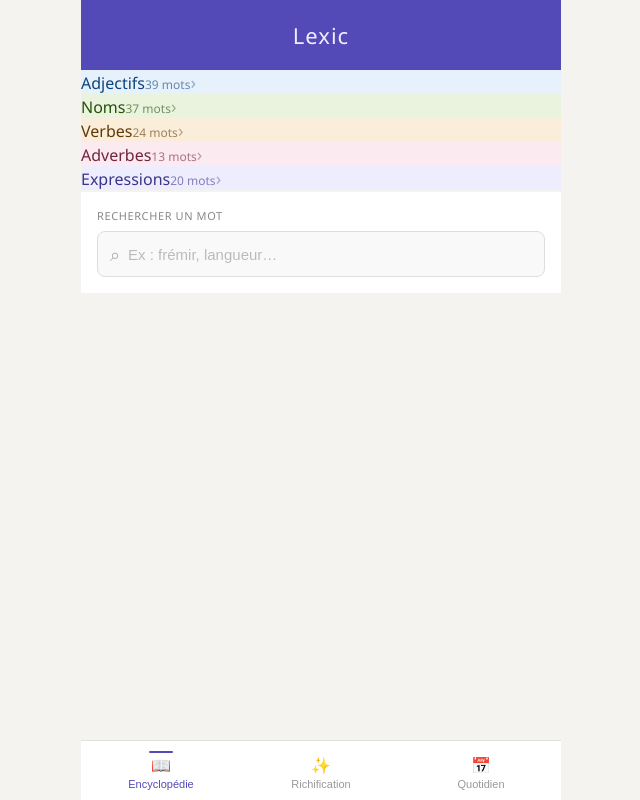
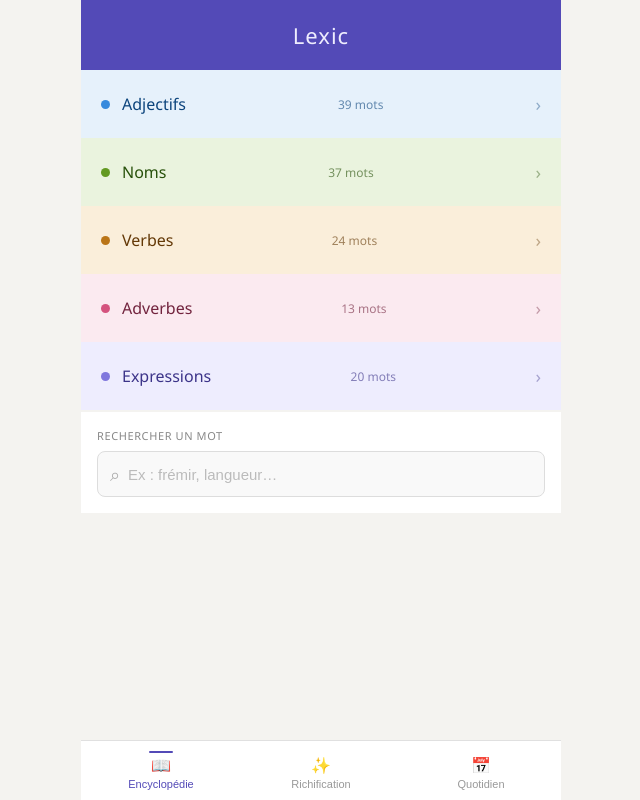
Before and after one commit to mathislcb/lexic, a React (Vite) app: page / in a window 1280 px wide. Shown: the whole page, without its empty margins (319-959 px from the left). Built offline with nearby package versions, Linux system fonts and the light colour scheme.

Commit message:
Fix taille barres catégories

```diff
--- a/src/index.css
+++ b/src/index.css
@@ -36,7 +36,18 @@ body {
   padding: 2px;
 }
 
-.category-band {
+.cat-band {
+  display: flex;
+  align-items: center;
+  gap: 12px;
+  padding: 22px 20px;
+  cursor: pointer;
+  transition: opacity 0.15s;
+  font-size: 16px;
+  font-weight: 500;
+}
+
+.cat-band {
   display: flex;
   align-items: center;
   gap: 12px;
```
